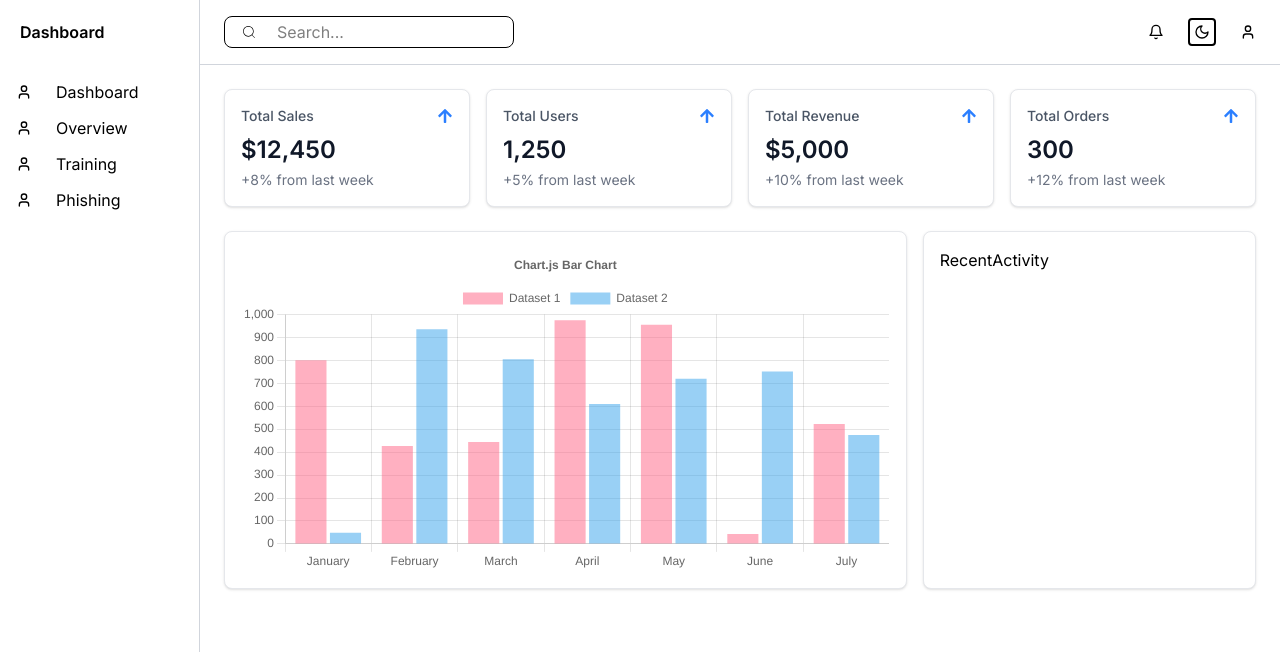
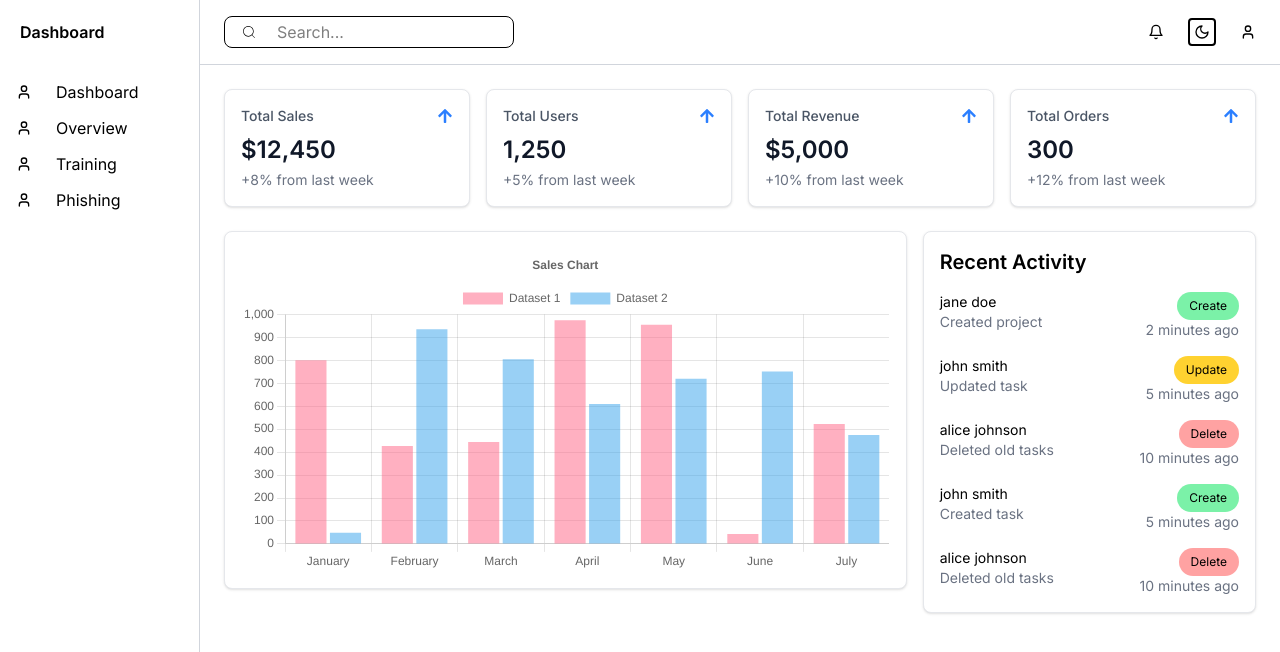
Before and after one commit to karmilan/app-dev-dashboard, a Next.js app: page / in a window 1280 px wide. Shown: the top 652 px of the page. Built offline with nearby package versions, Linux system fonts and the light colour scheme.

Commit message:
Implement RecentActivity component and add recent activities data

```diff
--- a/src/components/RecentActivity.tsx
+++ b/src/components/RecentActivity.tsx
@@ -1,5 +1,35 @@
+import { recentActivities } from "@/utils/data";
+
 const RecentActivity = () => {
-  return <div>RecentActivity</div>;
+  return (
+    <>
+      <h1 className="text-xl font-semibold mb-2">Recent Activity</h1>
+      {recentActivities.map((data) => (
+        <div className="grid grid-cols-5 gap-4 mt-4" key={data.id}>
+          <div className="col-span-3">
+            <p className="text-sm">{data.user}</p>
+            <p className="text-sm text-gray-500">{data.activity}</p>
+          </div>
+          <div className="col-span-2">
+            <div className="flex justify-end ">
+              <p
+                className={`text-xs ${
+                  (data.action === "Create" &&
+                    "bg-green-300 dark:bg-green-800") ||
+                  (data.action === "Update" &&
+                    "bg-amber-300 dark:bg-amber-800") ||
+                  "bg-red-300 dark:bg-red-800"
+                } rounded-2xl py-1.5 px-3`}
+              >
+                {data.action}
+              </p>
+            </div>
+            <p className="text-sm text-gray-500 text-right">{data.time}</p>
+          </div>
+        </div>
+      ))}
+    </>
+  );
 };
 
 export default RecentActivity;
--- a/src/components/ui/Chart.tsx
+++ b/src/components/ui/Chart.tsx
@@ -28,7 +28,7 @@ export const options = {
     },
     title: {
       display: true,
-      text: "Chart.js Bar Chart",
+      text: "Sales Chart",
     },
   },
 };
--- /dev/null
+++ b/src/utils/data.ts
@@ -0,0 +1,37 @@
+export const recentActivities = [
+  {
+    id: 1,
+    user: "jane doe",
+    activity: "Created project",
+    action: "Create",
+    time: "2 minutes ago",
+  },
+  {
+    id: 2,
+    user: "john smith",
+    activity: "Updated task",
+    action: "Update",
+    time: "5 minutes ago",
+  },
+  {
+    id: 3,
+    user: "alice johnson",
+    activity: "Deleted old tasks",
+    action: "Delete",
+    time: "10 minutes ago",
+  },
+  {
+    id: 4,
+    user: "john smith",
+    activity: "Created task",
+    action: "Create",
+    time: "5 minutes ago",
+  },
+  {
+    id: 5,
+    user: "alice johnson",
+    activity: "Deleted old tasks",
+    action: "Delete",
+    time: "10 minutes ago",
+  },
+];
```
Also changed, not shown: 1 other file (tests, documents, lock files or other folders).
